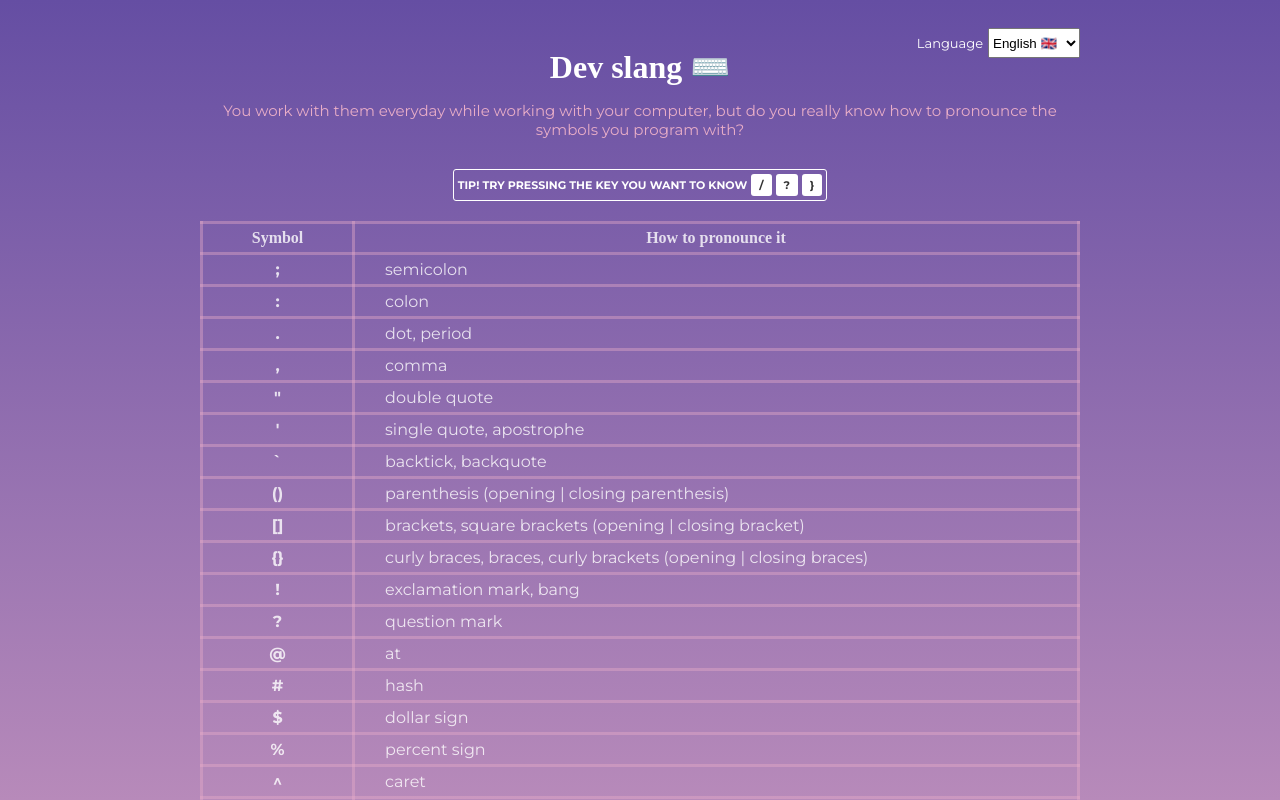
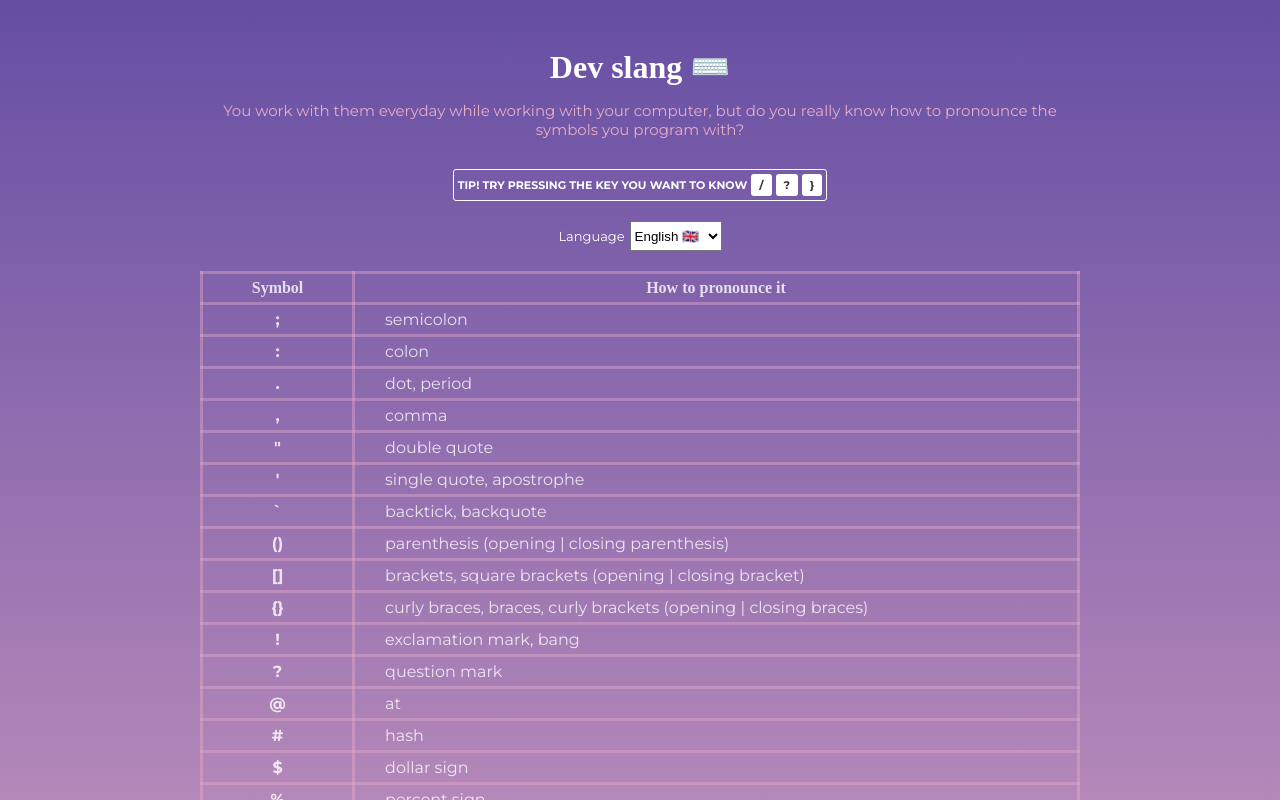
Before and after one commit to heliosam/dev-slang, a React (Create React App) app in the folder client/: page / in a window 1280 px wide. Shown: the top 800 px of the page. Built offline with nearby package versions, Linux system fonts and the light colour scheme; a web font is replaced by a local one.

Commit message:
Move language selector on top of the table

```diff
--- a/client/src/components/LanguageSelector/styles.css
+++ b/client/src/components/LanguageSelector/styles.css
@@ -1,9 +1,7 @@
 .language-selector {
-  position: absolute;
-  top: 20px;
-  right: 40px;
   font-size: 13px;
   color: #ffffff;
+  margin-bottom: 20px;
 }
 
 .language-selector label {
```
